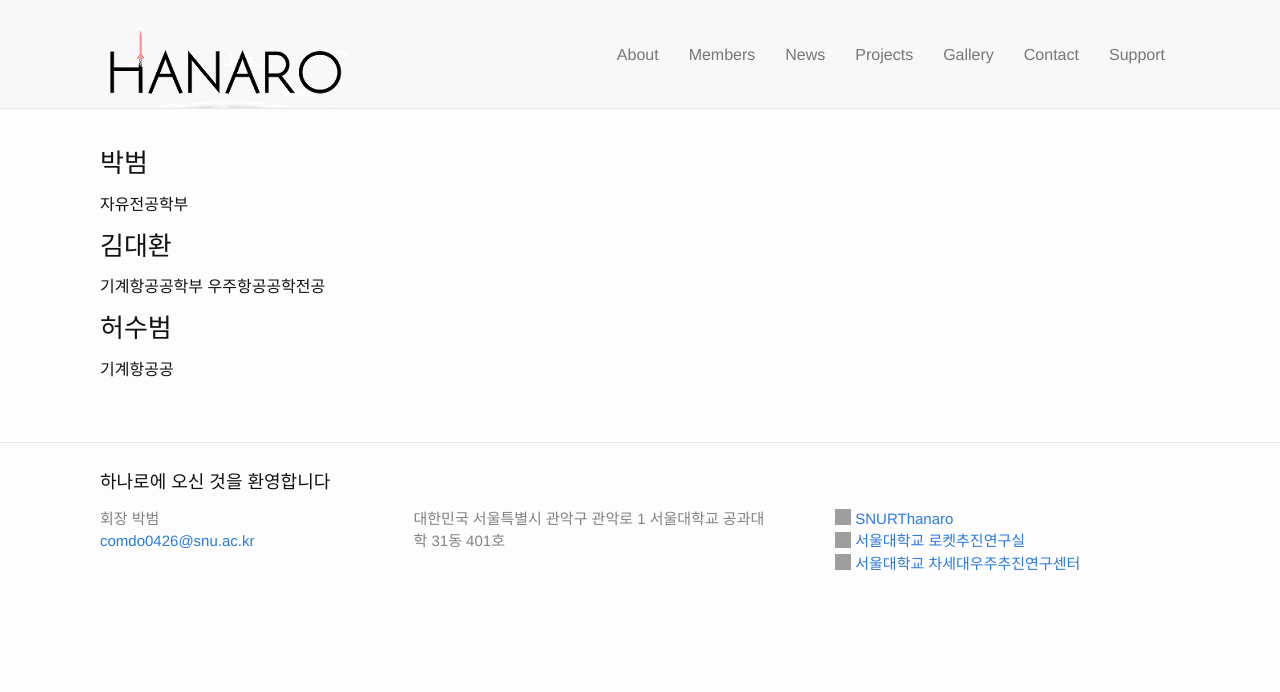
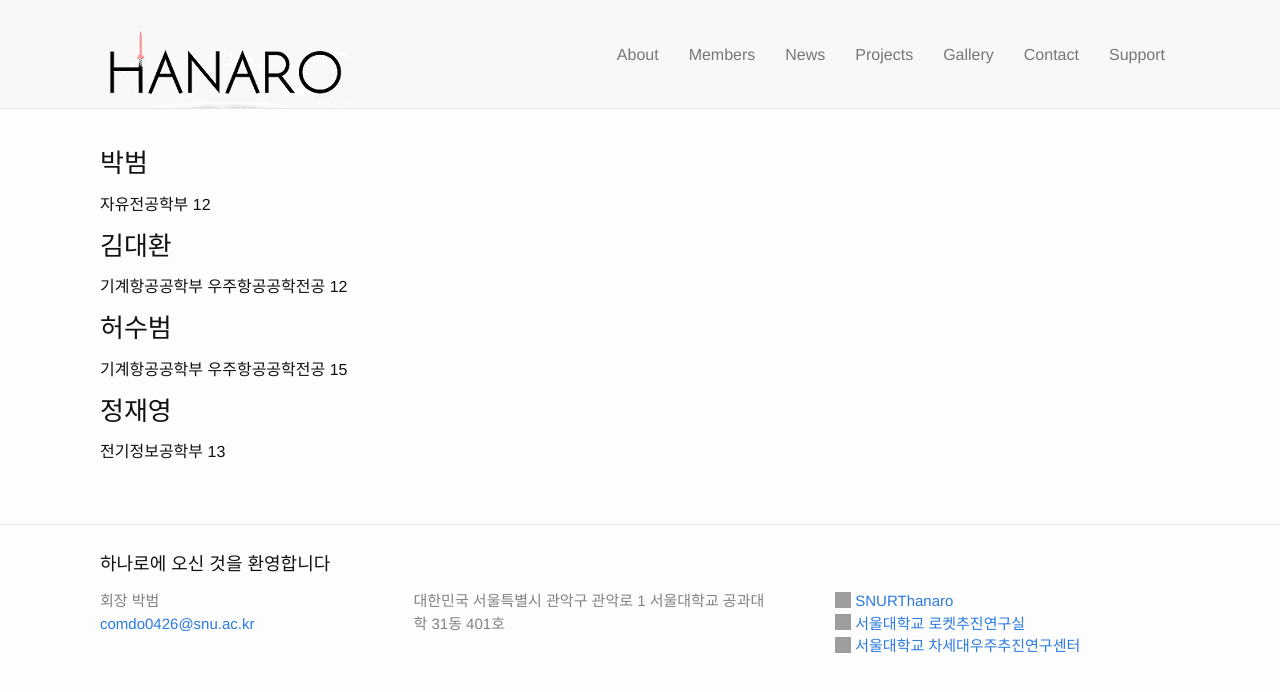
Before and after one commit to Hanaro2021/hanaro.github.io, a Jekyll site: the page built from _pages/2.members.md, in a window 1280 px wide. Shown: the top 692 px of the page. Built offline with Jekyll 4.4.1, drawn with Linux system fonts in a browser that asks for light colours; nearby versions of some CDN libraries; grey boxes are pictures that could not be loaded.

Commit message:
Update 2.members.md

```diff
--- a/_pages/2.members.md
+++ b/_pages/2.members.md
@@ -5,10 +5,14 @@ permalink: /members/
 ---
 <br/>
 <h3>박범</h3>
-자유전공학부
+자유전공학부 12
 <br/>
 <h3>김대환</h3>
-기계항공공학부 우주항공공학전공
+기계항공공학부 우주항공공학전공 12
 <br/>
 <h3>허수범</h3>
-기계항공공
+기계항공공학부 우주항공공학전공 15
+<br/>
+<h3>정재영</h3>
+전기정보공학부 13
+<b3/>
```
